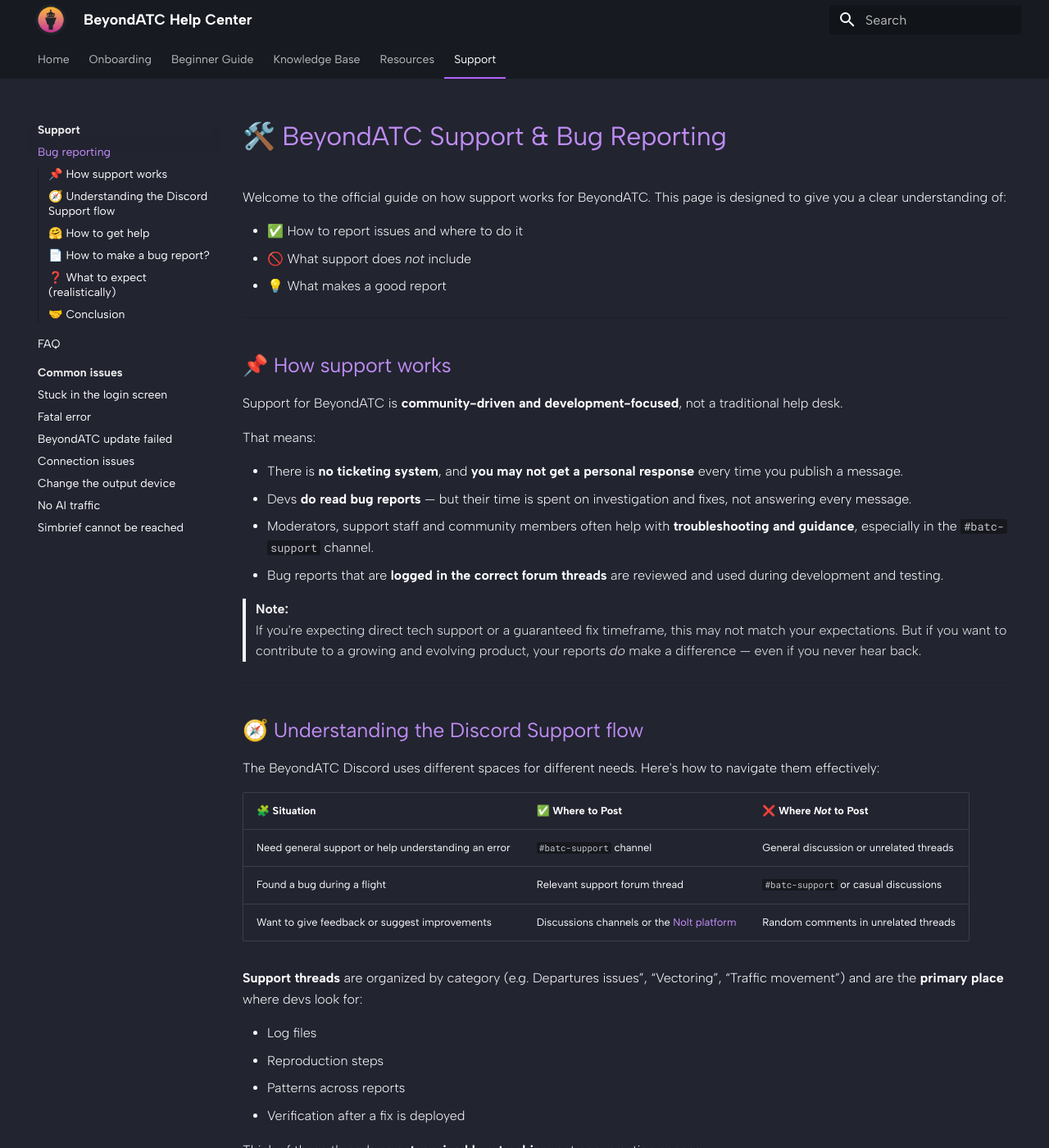
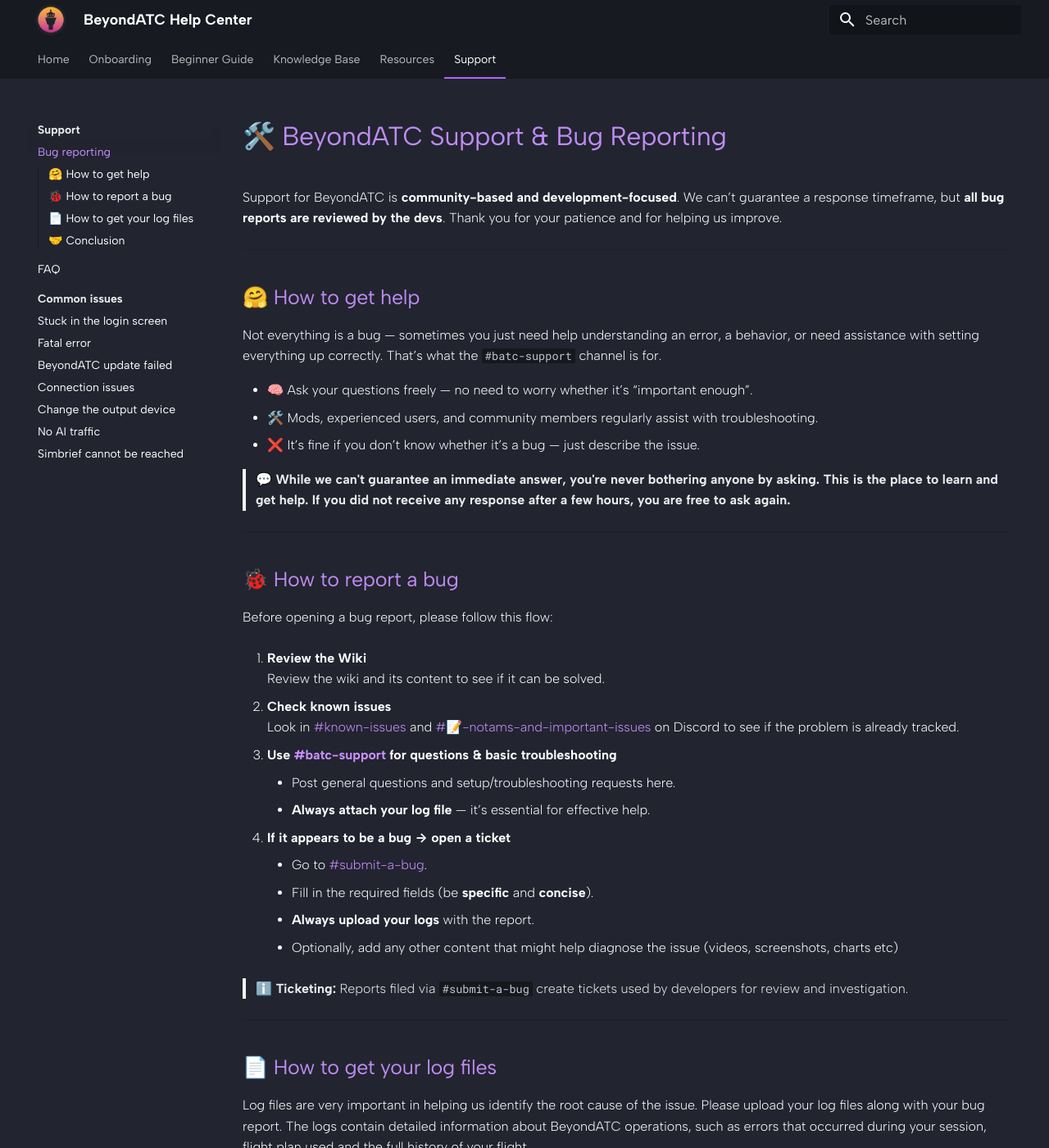
Before and after one commit to BeyondATC/BeyondATC_Wiki, an MkDocs documentation site: the page built from docs/support/bug-reporting.md, in a window 1280 px wide and 1400 px high. Shown: the whole window at 82% size. Built offline with MkDocs 1.6.1 and Material for MkDocs 9.7.7, drawn with Linux system fonts in a browser that asks for light colours; some of the changed text lies outside the part shown.

Commit message:
update bug reporting workflow

```diff
--- a/docs/support/bug-reporting.md
+++ b/docs/support/bug-reporting.md
@@ -7,48 +7,7 @@ description: Official guide about bug reporting and support for BeyondATC. An ov
 
 # 🛠️ BeyondATC Support & Bug Reporting
 
-Welcome to the official guide on how support works for BeyondATC. This page is designed to give you a clear understanding of:
-
-- ✅ How to report issues and where to do it
-- 🚫 What support does *not* include
-- 💡 What makes a good report
-
----
-
-## 📌 How support works
-
-Support for BeyondATC is **community-driven and development-focused**, not a traditional help desk.
-
-That means:
-
-- There is **no ticketing system**, and **you may not get a personal response** every time you publish a message.
-- Devs **do read bug reports** — but their time is spent on investigation and fixes, not answering every message.
-- Moderators, support staff and community members often help with **troubleshooting and guidance**, especially in the `#batc-support` channel.
-- Bug reports that are **logged in the correct forum threads** are reviewed and used during development and testing.
-
-> **Note:**
-> If you're expecting direct tech support or a guaranteed fix timeframe, this may not match your expectations. But if you want to contribute to a growing and evolving product, your reports *do* make a difference — even if you never hear back.
-
----
-
-## 🧭 Understanding the Discord Support flow
-
-The BeyondATC Discord uses different spaces for different needs. Here's how to navigate them effectively:
-
-| 🧩 Situation                                  | ✅ Where to Post               | ❌ Where *Not* to Post                    |
-|----------------------------------------------|----------------------------------|-------------------------------------------|
-| Need general support or help understanding an error  | `#batc-support` channel          | General discussion or unrelated threads   |
-| Found a bug during a flight                  | Relevant support forum thread    | `#batc-support` or casual discussions     |
-| Want to give feedback or suggest improvements| Discussions channels or the [Nolt platform](https://beyondatc.nolt.io) | Random comments in unrelated threads      |
-
-**Support threads** are organized by category (e.g. Departures issues”, “Vectoring”, “Traffic movement”) and are the **primary place** where devs look for:
-
-- Log files
-- Reproduction steps
-- Patterns across reports
-- Verification after a fix is deployed
-
-Think of these threads as **categorized bug tracking**, not conversation spaces.
+Support for BeyondATC is **community-based and development-focused**. We can’t guarantee a response timeframe, but **all bug reports are reviewed by the devs**. Thank you for your patience and for helping us improve.
 
 ---
 
@@ -64,22 +23,31 @@ Not everything is a bug — sometimes you just need help understanding an error,
 
 ---
 
-## 📄 How to make a bug report?
+## 🐞 How to report a bug
 
-You don’t have to write an essay. A good report is about clarity, not length.
+Before opening a bug report, please follow this flow:
 
-Include:
+1. **Review the Wiki**
+   Review the wiki and its content to see if it can be solved.
 
-- What happened (in plain terms)
-- What you expected instead
-- When and where it happened (phase of flight, airport, etc.)
-- Steps to reproduce (if known)
-- Your **log file** – this is vital for devs
-- Optionally: a screenshot, short video, or clip
+2. **Check known issues**
+   Look in [#known-issues](https://discord.com/channels/1082413096045391915/1402345866001514526) and [#📝-notams-and-important-issues](https://discord.com/channels/1082413096045391915/1293131204606033941) on Discord to see if the problem is already tracked.
 
-Post your report in the appropriate thread in the `Bug / Issue Reporting` section of the Discord.
+3. **Use [#batc-support](https://discord.com/channels/1082413096045391915/1234729569270104144) for questions & basic troubleshooting**
+    - Post general questions and setup/troubleshooting requests here.
+    - **Always attach your log file** — it’s essential for effective help.
 
-> 💡 The goal isn’t to be perfect — it’s to provide enough context for devs to trace, understand and reproduce the issue.
+4. **If it appears to be a bug → open a ticket**
+    - Go to [#submit-a-bug](https://discord.com/channels/1082413096045391915/1402345783256420392).
+    - Fill in the required fields (be **specific** and **concise**).
+    - **Always upload your logs** with the report.
+    - Optionally, add any other content that might help diagnose the issue (videos, screenshots, charts etc)
+
+> ℹ️ **Ticketing:** Reports filed via `#submit-a-bug` create tickets used by developers for review and investigation.
+
+---
+
+## 📄 How to get your log files
 
 Log files are very important in helping us identify the root cause of the issue. Please upload your log files along with your bug report. The logs contain detailed information about BeyondATC operations, such as errors that occurred during your session, flight plan used and the full history of your flight.
 
@@ -94,22 +62,6 @@ Find the following files in that directory:
 
 ---
 
-## ❓ What to expect (realistically)
-
-We want to set the right expectations. Here's what you *can* and *cannot* expect from reporting:
-
-| ✅ You can expect...                           | ❌ You should not expect...                    |
-|------------------------------------------------|------------------------------------------------|
-| That your report will be seen and considered   | A reply to every report or bug confirmation    |
-| That forum threads are reviewed regularly      | That your issue will be prioritized instantly  |
-| That bugs are tracked and fixed over time      | Immediate hotfixes for every report            |
-| That reporting helps improve the product       | Personalized support or 1:1 conversations for every issue     |
-
-> ⚠️ **Silence ≠ Ignorance**
-> A lack of response doesn’t mean your report is ignored. Devs prioritize work based on severity, frequency, complexity, and available data.
-
----
-
 ## 🤝 Conclusion
 
 BeyondATC support is built on **shared responsibility**:
@@ -117,8 +69,5 @@ BeyondATC support is built on **shared responsibility**:
 - The devs focus on building and fixing
 - Mods, support staff and community members help organize and guide
 - Users can contribute — but aren’t obligated to
-- Discord is the hub — but only if used correctly
 
 We may not reply to every post. We may not fix your bug right away. But every clear, helpful report builds a better product — not just for you, but for thousands of others.
-
-> 💡 Want to help? Log your issue. Attach a log. Add context. Post in the right place. That’s it!
```
